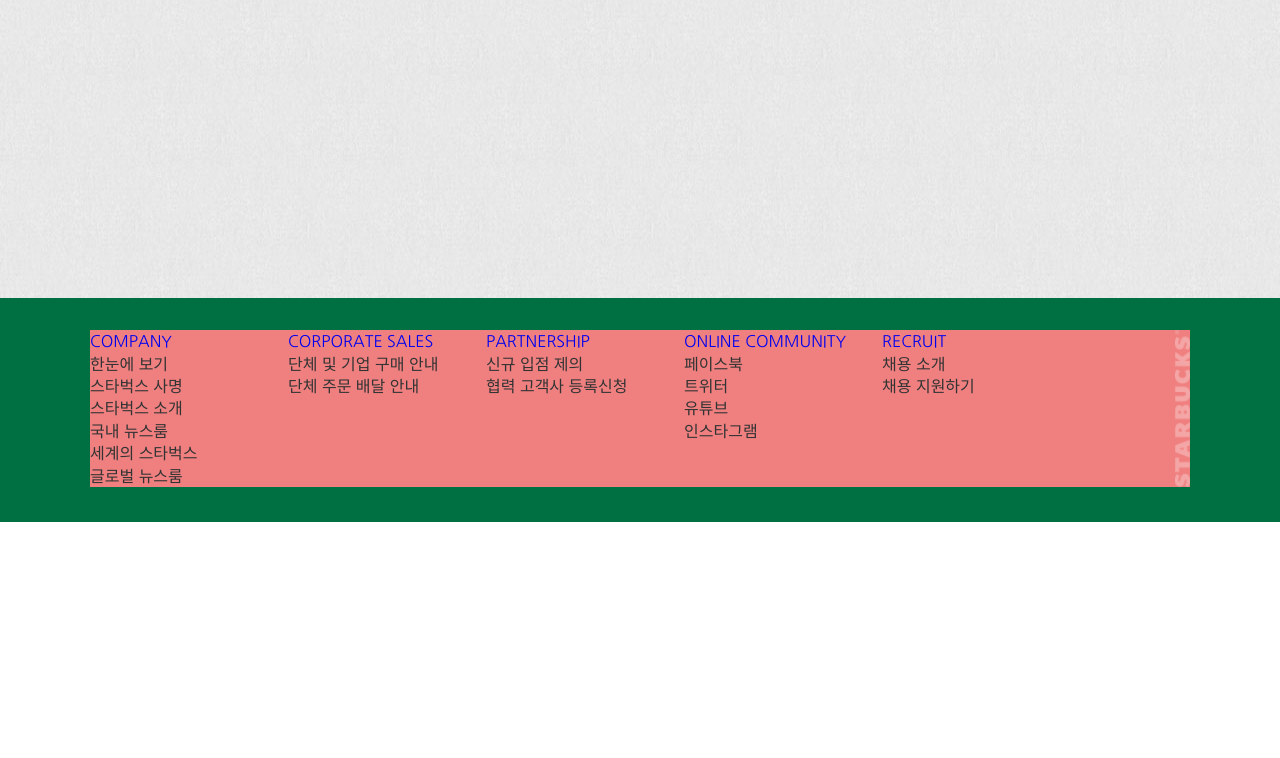
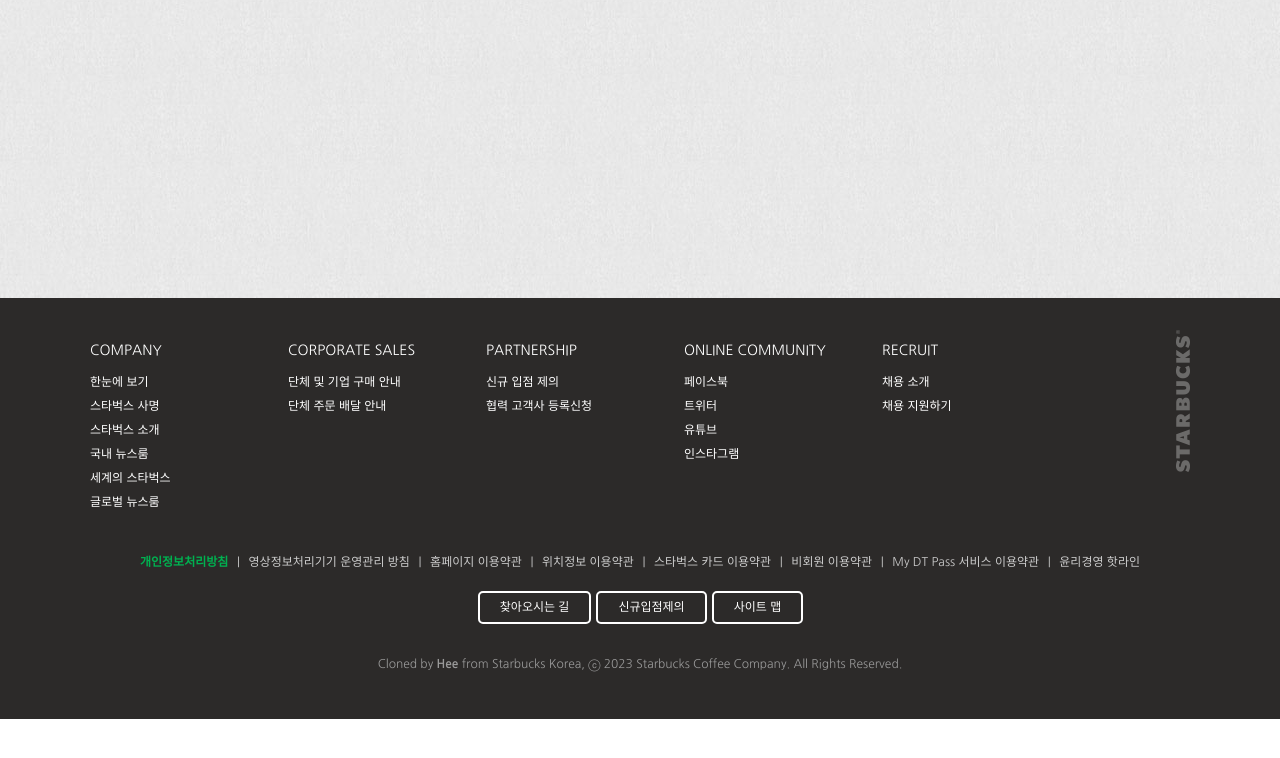
Before and after one commit to HeeHeeHee-github/starbucks_clone, a plain HTML site: page index.html in a window 1280 px wide. Shown: the part 3335-4093 px from the top of the page. After the commit the page ends 4054 px from the top, so only its background shows below. Drawn offline with nearby package versions, Linux system fonts and the light colour scheme; a web font is replaced by a local one.

Commit message:
1차 완료

```diff
--- a/css/main.css
+++ b/css/main.css
@@ -10,7 +10,6 @@ body {
   font-weight: 400;
   line-height: 1.4;
   font-family: "Nanum Gothic", sans-serif;
-  height: 5000px;
 }
 
 a {
@@ -995,26 +994,24 @@ header .badges .badge img {
 
 /* FOOTER */
 footer {
-  /* width: 100%; */
+  position: relative;
+  /* 높이 값은 주지 않는다. 컨텐츠 높이 만큼 */
   padding: 32px 0 35px 0;
-  background-color: #007042;
+  background: #2c2a29;
 }
 footer .inner {
-  background-color: lightcoral;
 }
+
+/* FOOTER MENU */
 footer .inner .footer__menu {
   display: flex;
 }
 
 footer .inner .footer__menu .left {
   width: 90%;
+  /* background-color: olivedrab; */
 }
 
-footer .inner .footer__menu .right {
-  display: inline-flex;
-  justify-content: flex-end;
-  width: 10%;
-}
 footer .inner .footer__menu .left .menu {
   display: flex;
 }
@@ -1027,10 +1024,91 @@ footer .inner .footer__menu .left .menu > li > ul {
 }
 
 footer .inner .footer__menu .left .menu > li > ul > a {
+  display: block;
+  font-size: 14px;
+  color: white;
+  line-height: 40px;
 }
 
+/* footer .inner .footer__menu .left .menu > li > ul > a:hover {
+  text-decoration: underline;
+} */
+
 footer .inner .footer__menu .left .menu > li > ul > li {
+  font-size: 12px;
+  color: white;
+  line-height: 24px;
+  cursor: pointer;
+}
+
+footer .inner .footer__menu .left .menu > li > ul > li:hover {
+  text-decoration: underline;
+}
+
+footer .inner .footer__menu .right {
+  /* display: inline-flex;
+  justify-content: flex-end; */
+  width: 10%;
+  /* background-color: lightskyblue; */
 }
 
 footer .inner .footer__menu .right .footer__logo {
+  float: right;
 }
+
+/* FOOTER SUB-MENU */
+footer .inner .footer__sub-menu {
+  padding: 40px 50px 10px 50px;
+}
+
+footer .inner .footer__sub-menu ul {
+  display: flex;
+  justify-content: space-between;
+  flex-wrap: wrap;
+  font-size: 12px;
+  color: white;
+}
+
+footer .inner .footer__sub-menu ul > li > a {
+  color: #ccc;
+}
+
+footer .inner .footer__sub-menu ul > li:first-child > a {
+  color: #00b050;
+  font-weight: bold;
+}
+
+footer .inner .footer__sub-menu ul > li > a:hover {
+  text-decoration: underline;
+}
+
+footer .inner .footer__sub-menu ul > li.contour {
+  color: #ccc;
+}
+
+/* FOOTER BUTTON  */
+footer .inner .footer__btn {
+  display: flex;
+  justify-content: center;
+  margin-bottom: 20px;
+}
+footer .inner .footer__btn .btn {
+  margin: 10px 2px 0 3px;
+  font-size: 12px;
+}
+
+footer .inner .footer__btn .btn:hover {
+  background-color: transparent;
+  color: white;
+}
+
+/* FOOTER COPYRIGHT */
+footer .inner .footer__copyright {
+  display: flex;
+  justify-content: center;
+}
+footer .inner .footer__copyright p {
+  color: #999;
+  font-size: 12px;
+  line-height: 40px;
+}
--- a/index.html
+++ b/index.html
@@ -651,6 +651,44 @@
             />
           </div>
         </div>
+
+        <!-- FOOTER SUB-MENU -->
+        <div class="footer__sub-menu">
+          <ul>
+            <li>
+              <a href="#">개인정보처리방침</a>
+            </li>
+            <li class="contour">|</li>
+            <li><a href="#">영상정보처리기기 운영관리 방침</a></li>
+            <li class="contour">|</li>
+            <li><a href="#">홈페이지 이용약관</a></li>
+            <li class="contour">|</li>
+            <li><a href="#">위치정보 이용약관</a></li>
+            <li class="contour">|</li>
+            <li><a href="#">스타벅스 카드 이용약관</a></li>
+            <li class="contour">|</li>
+            <li><a href="#">비회원 이용약관</a></li>
+            <li class="contour">|</li>
+            <li><a href="#">My DT Pass 서비스 이용약관</a></li>
+            <li class="contour">|</li>
+            <li><a href="#">윤리경영 핫라인</a></li>
+          </ul>
+        </div>
+
+        <!-- FOOTER BUTTON -->
+        <div class="footer__btn">
+          <a href="#" class="btn btn--white">찾아오시는 길</a>
+          <a href="#" class="btn btn--white">신규입점제의</a>
+          <a href="#" class="btn btn--white">사이트 맵</a>
+        </div>
+
+        <!-- FOOTER COPYRIGHT -->
+        <div class="footer__copyright">
+          <p>
+            Cloned by <span class="strong">Hee</span> from Starbucks Korea, ⓒ
+            2023 Starbucks Coffee Company. All Rights Reserved.
+          </p>
+        </div>
       </div>
     </footer>
   </body>
```
